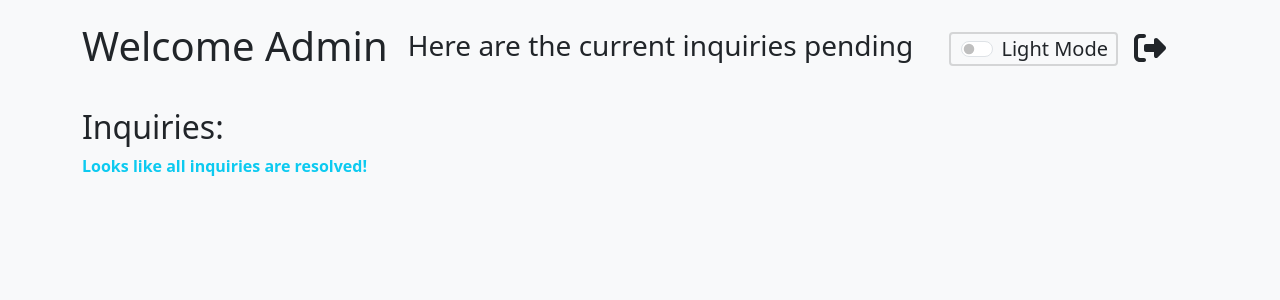
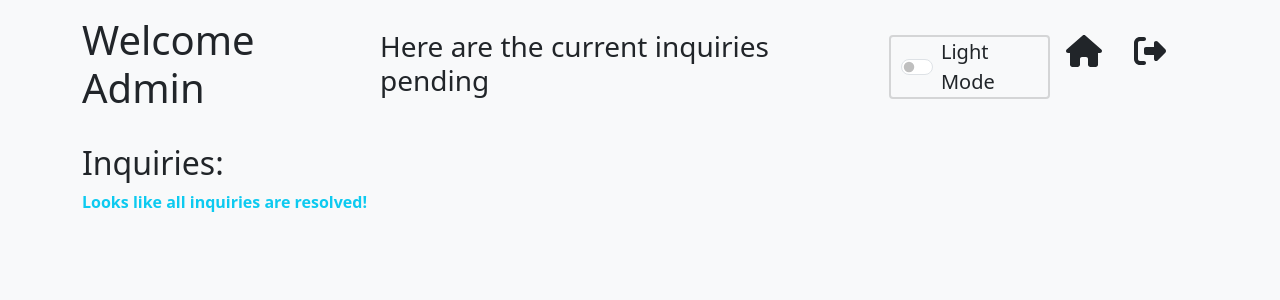
Before and after one commit to snepderg/CS492-GroupABookstore, a Flask app: template flask_app/templates/view_inquiries.html in a window 1280 px wide. Shown: the top 300 px of the page. Run offline with Flask 3, Linux system fonts and the light colour scheme; the template is opened without the code that fills it, so the values that code supplies are empty.

Commit message:
Add dashboard nav to inquiries page

```diff
--- a/flask_app/templates/view_inquiries.html
+++ b/flask_app/templates/view_inquiries.html
@@ -23,6 +23,7 @@
         <input class="form-check-input px-2" type="checkbox" id="themeSwitch" role="switch">
         <label class="form-check-label px-2 fs-5" id="themeSwitchLabel" for="themeSwitch">Dark Mode</label>
       </div>
+      <a href="/dashboard" class="icon" alt="Back to Dashboard"><external-svg src="/static/svg/functional/home.svg"></a>
       <a href="/users/logout" class="icon" alt="Log Out"><external-svg src="/static/svg/functional/logout.svg"></a>
     </nav>
   </div>
```
